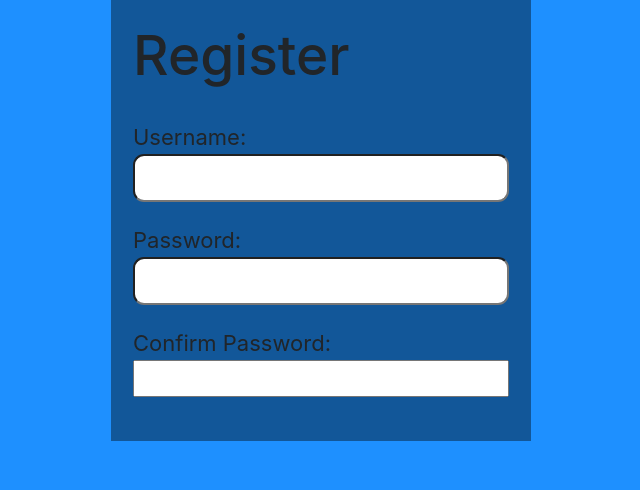
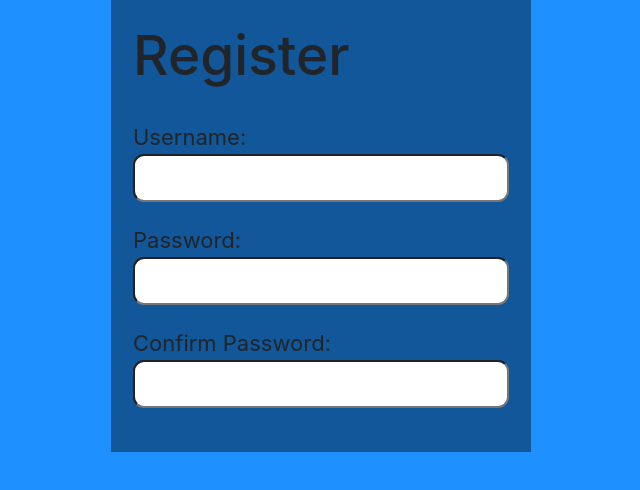
Before and after one commit to Blackflame6/Todolist, a React (Create React App) app in the folder client/: page / in a window 1280 px wide. Shown: the top 490 px of the page, without its empty margins (319-959 px from the left). Built offline with nearby package versions, Linux system fonts and the light colour scheme.

Commit message:
created functioning match password input field

```diff
--- a/client/src/Register.js
+++ b/client/src/Register.js
@@ -141,7 +141,19 @@ const Register = () => {
           </span>
         </label>
 
-      <input type="" />
+      <input type="password"
+      id="confirm_pwd"
+      onChange={(e) => setMatchPwd(e.target.value)}
+      required
+      aria-invalid={validPwd ? "false" : "true"}
+      aria-describedby="confirmnote"
+      onFocus={() => setMatchFocus(true)}
+      onBlur={() => setMatchFocus(false)}
+      />
+      <p id="confirmnote" className={matchFocus && !validMatch ? "instructions" : "offscreen"}>
+      <FaInfoCircle />
+      Must match the first password input field
+      </p>
       </form>
     </section>
   );
```
